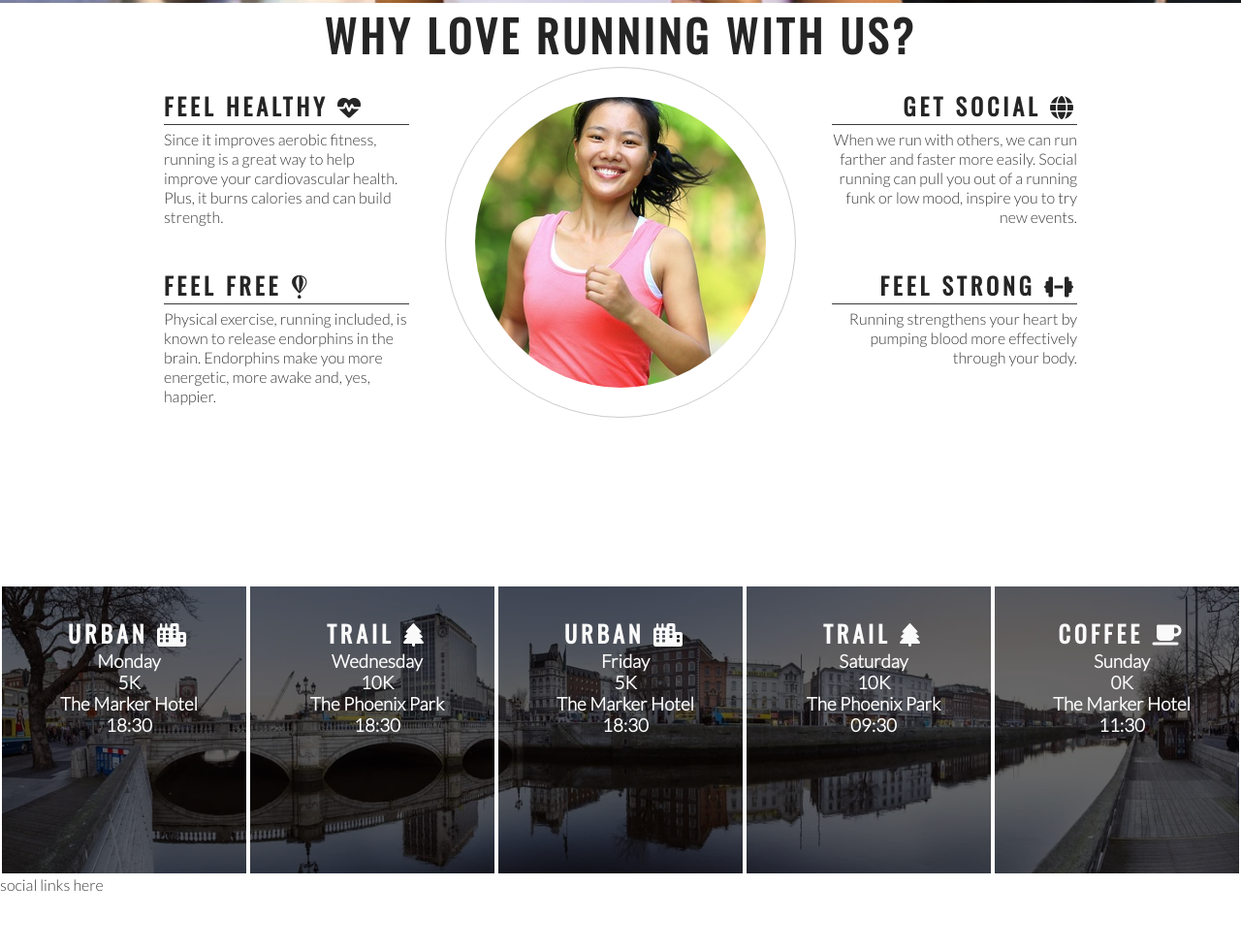
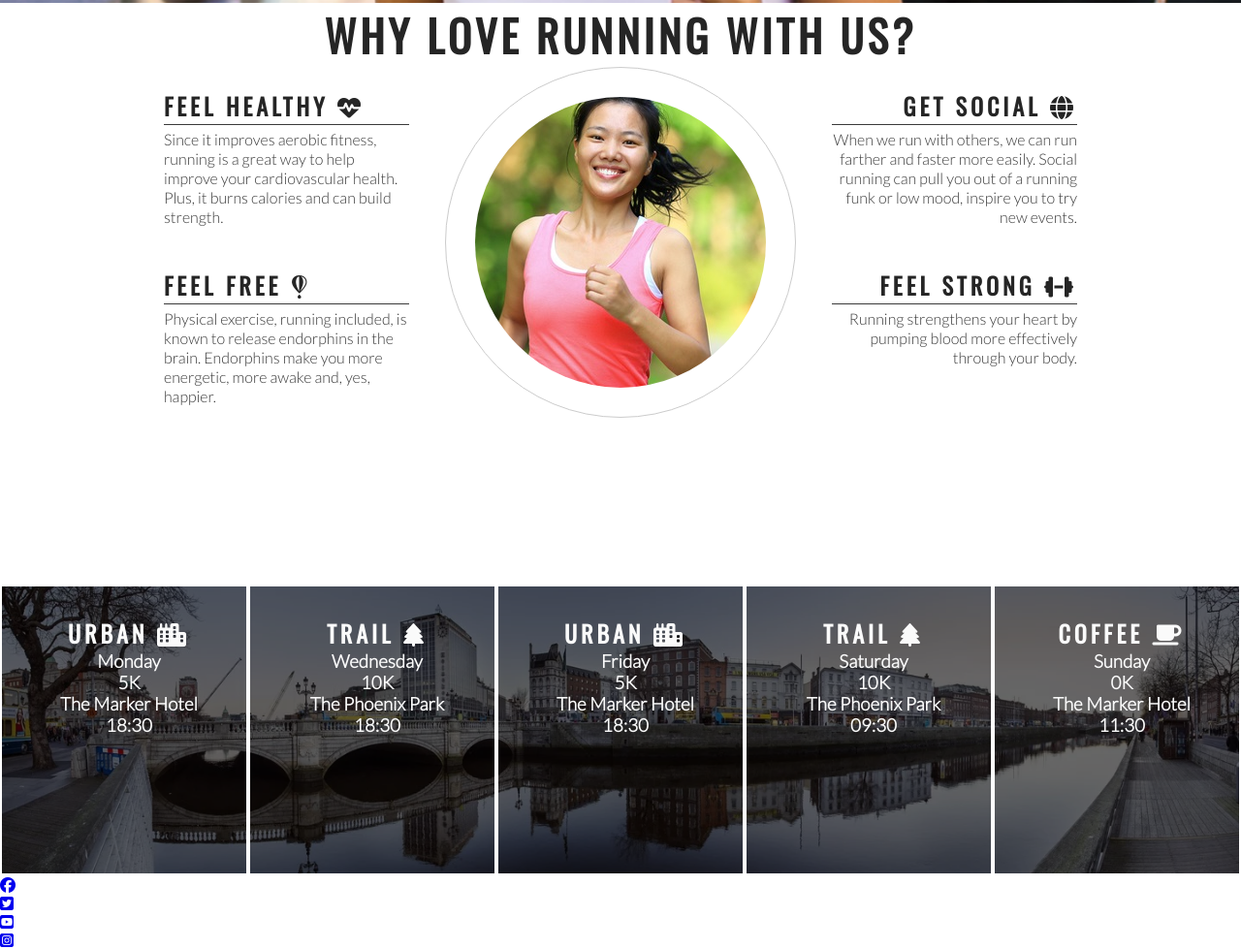
Before and after one commit to ellis882/love-running-project, a plain HTML site: page index.html in a window 1280 px wide. Shown: the part 672-1651 px from the top of the page at 97% size. Before the commit the page ends 1594 px from the top, so only its background shows below. Drawn offline with nearby package versions, Linux system fonts and the light colour scheme.

Commit message:
Add social media icons to footer

```diff
--- a/index.html
+++ b/index.html
@@ -109,7 +109,24 @@
         </div>
     </section>
     <footer>
-        social links here
+        <ul>
+            <li>
+                <a href="https://facebook.com" target="_blank" rel="noopener"
+                aria-label="Visit our facebook page (opens in a new tab)"><i class="fab fa-facebook"></i></a>
+            </li>
+            <li>
+                <a href="https://twitter.com" target="_blank" rel="noopener"
+                aria-label="Visit our twitter page (opens in a new tab)"><i class="fab fa-twitter-square"></i></a>
+            </li>
+            <li>
+                <a href="https://youtube.com" target="_blank" rel="noopener"
+                aria-label="Visit our youtube page (opens in a new tab)"><i class="fab fa-youtube-square"></i></a>
+            </li>
+            <li>
+                <a href="https://instagram.com" target="_blank" rel="noopener"
+                aria-label="Visit our instagram page (opens in a new tab)"><i class="fab fa-instagram-square"></i></a>
+            </li>
+        </ul>
     </footer>
     <!-- font awesome script-->
     <script src="https://kit.fontawesome.com/f0ce27a312.js" crossorigin="anonymous"></script>
```
